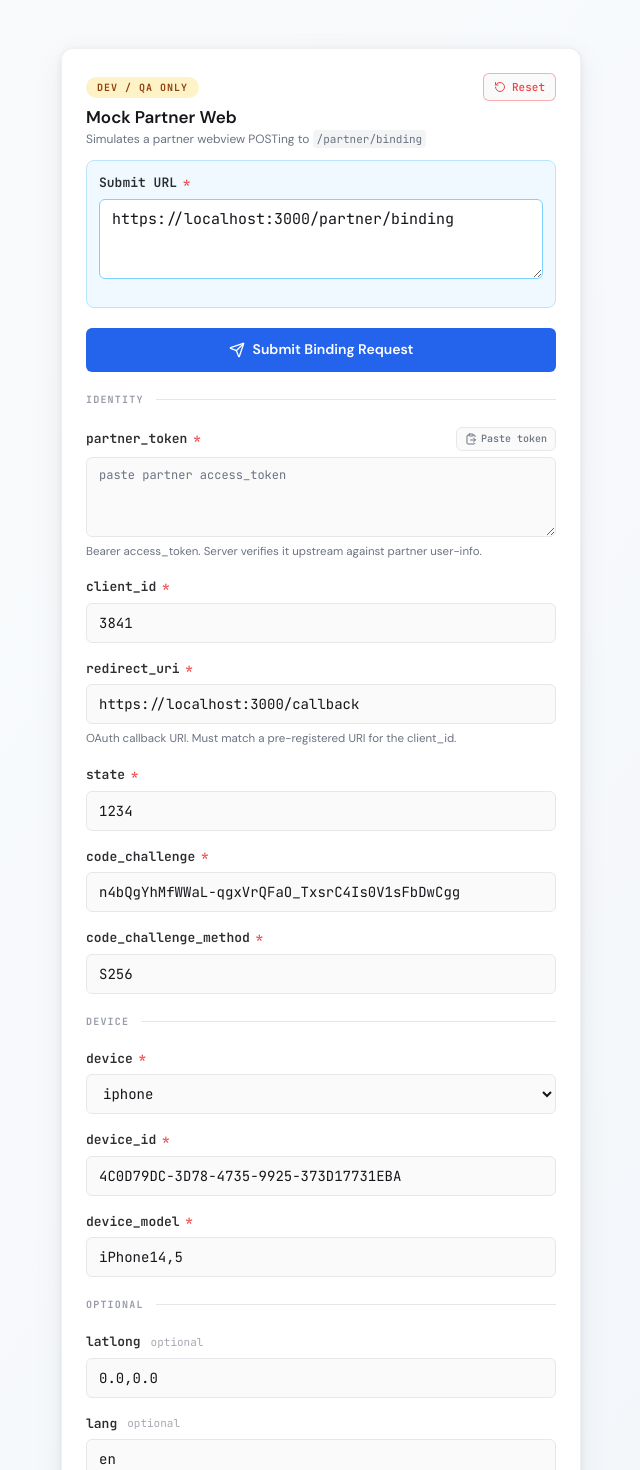
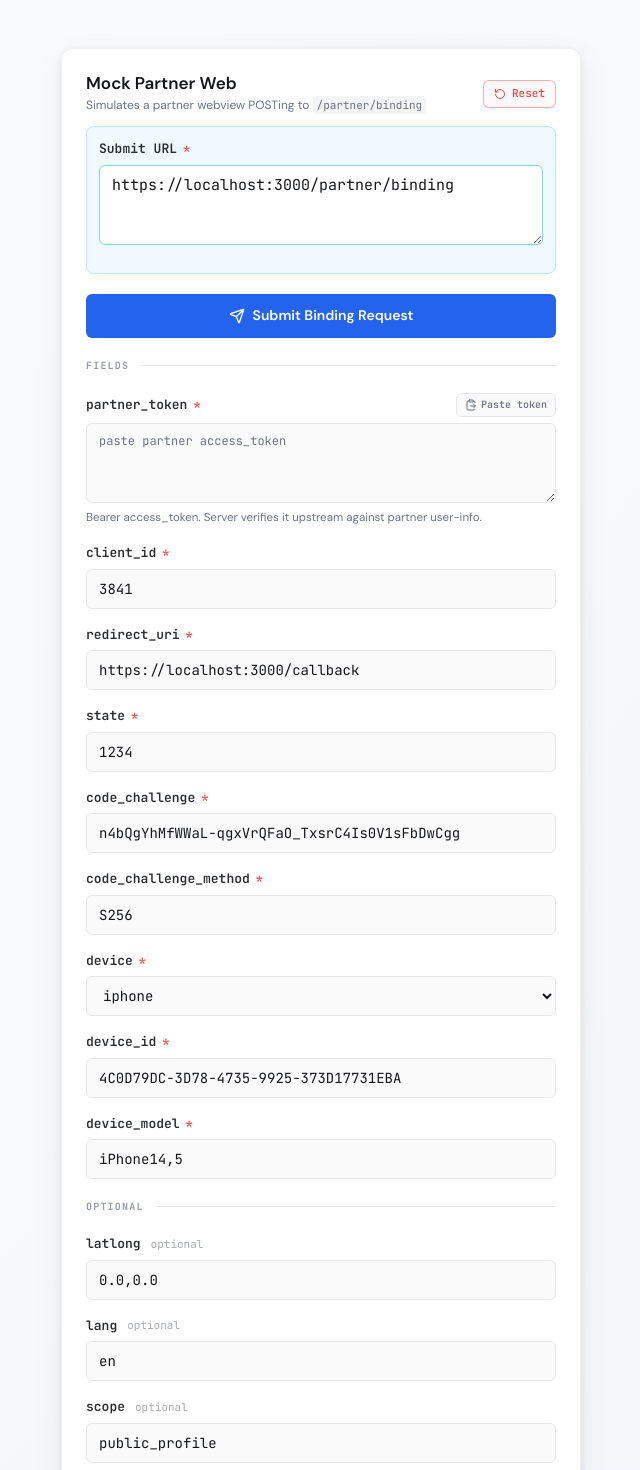
Before and after one commit to ptsangthong/demo-partner-web, a React (Vite) app: page / in a window 1280 px wide. Shown: the top 1470 px of the page, without its empty margins (319-959 px from the left). Built offline with nearby package versions, Linux system fonts and the light colour scheme.

Commit message:
clean code

```diff
--- a/package.json
+++ b/package.json
@@ -6,7 +6,8 @@
   "scripts": {
     "dev": "vite",
     "build": "vite build",
-    "preview": "vite preview"
+    "preview": "vite preview",
+    "deploy": "vite build && firebase deploy --only hosting"
   },
   "dependencies": {
     "@radix-ui/react-label": "^2.1.7",
--- a/src/App.jsx
+++ b/src/App.jsx
@@ -145,23 +145,7 @@ export default function App() {
     <div className="min-h-dvh bg-gradient-to-br from-slate-50 via-blue-50/30 to-slate-100 flex items-start justify-center p-4 sm:p-8 sm:py-12">
       <Card className="w-full max-w-[520px] shadow-[0_2px_8px_rgba(0,0,0,0.08),0_8px_32px_rgba(0,0,0,0.06)] border-border/60 animate-fade-in">
         <CardHeader className="pb-3">
-          <div className="flex items-center justify-between">
-            <Badge variant="warning" className="font-mono text-[10px] tracking-widest uppercase">
-              DEV / QA ONLY
-            </Badge>
-            <Button
-              type="button"
-              variant="outline"
-              size="sm"
-              onClick={handleReset}
-              className="h-7 px-2.5 font-mono text-[11px] gap-1.5 border-destructive/40 text-destructive hover:bg-destructive hover:text-destructive-foreground hover:border-destructive"
-            >
-              <RotateCcw className="h-3 w-3" />
-              Reset
-            </Button>
-          </div>
-
-          <div className="flex items-center gap-2 mt-3">
+          <div className="flex items-center justify-between gap-2">
             <div>
               <h2 className="font-semibold text-[17px] text-foreground leading-tight">Mock Partner Web</h2>
               <p className="text-[12px] text-muted-foreground font-sans mt-0.5">
@@ -169,6 +153,16 @@ export default function App() {
                 <code className="text-[11px] bg-muted px-1 py-0.5 rounded font-mono">/partner/binding</code>
               </p>
             </div>
+            <Button
+              type="button"
+              variant="outline"
+              size="sm"
+              onClick={handleReset}
+              className="h-7 px-2.5 font-mono text-[11px] gap-1.5 shrink-0 border-destructive/40 text-destructive hover:bg-destructive hover:text-destructive-foreground hover:border-destructive"
+            >
+              <RotateCcw className="h-3 w-3" />
+              Reset
+            </Button>
           </div>
         </CardHeader>
 
@@ -191,8 +185,7 @@ export default function App() {
             </Button>
 
           <form id="bindingForm" method="POST" onSubmit={handleSubmit}>
-            <SectionDivider label="Identity" />
-
+            <SectionDivider label="Fields" />
             <FieldRow
               id="partner_token"
               label="partner_token"
@@ -228,7 +221,6 @@ export default function App() {
               id="redirect_uri"
               label="redirect_uri"
               required
-              hint="OAuth callback URI. Must match a pre-registered URI for the client_id."
             >
               <Input id="redirect_uri" name="redirect_uri" type="url" {...redirectUri} />
             </FieldRow>
@@ -244,8 +236,6 @@ export default function App() {
             <FieldRow id="code_challenge_method" label="code_challenge_method" required>
               <Input id="code_challenge_method" name="code_challenge_method" {...codeChallengeMethod} />
             </FieldRow>
-
-            <SectionDivider label="Device" />
 
             <FieldRow id="device" label="device" required>
               <select
@@ -288,12 +278,6 @@ export default function App() {
               id="scope"
               label="scope"
               required={false}
-              hint={
-                <>
-                  OAuth scope. Defaults to{" "}
-                  <code className="text-[11px] bg-muted px-1 rounded font-mono">public_profile</code>.
-                </>
-              }
             >
               <Input id="scope" name="scope" {...scope} />
             </FieldRow>
```
